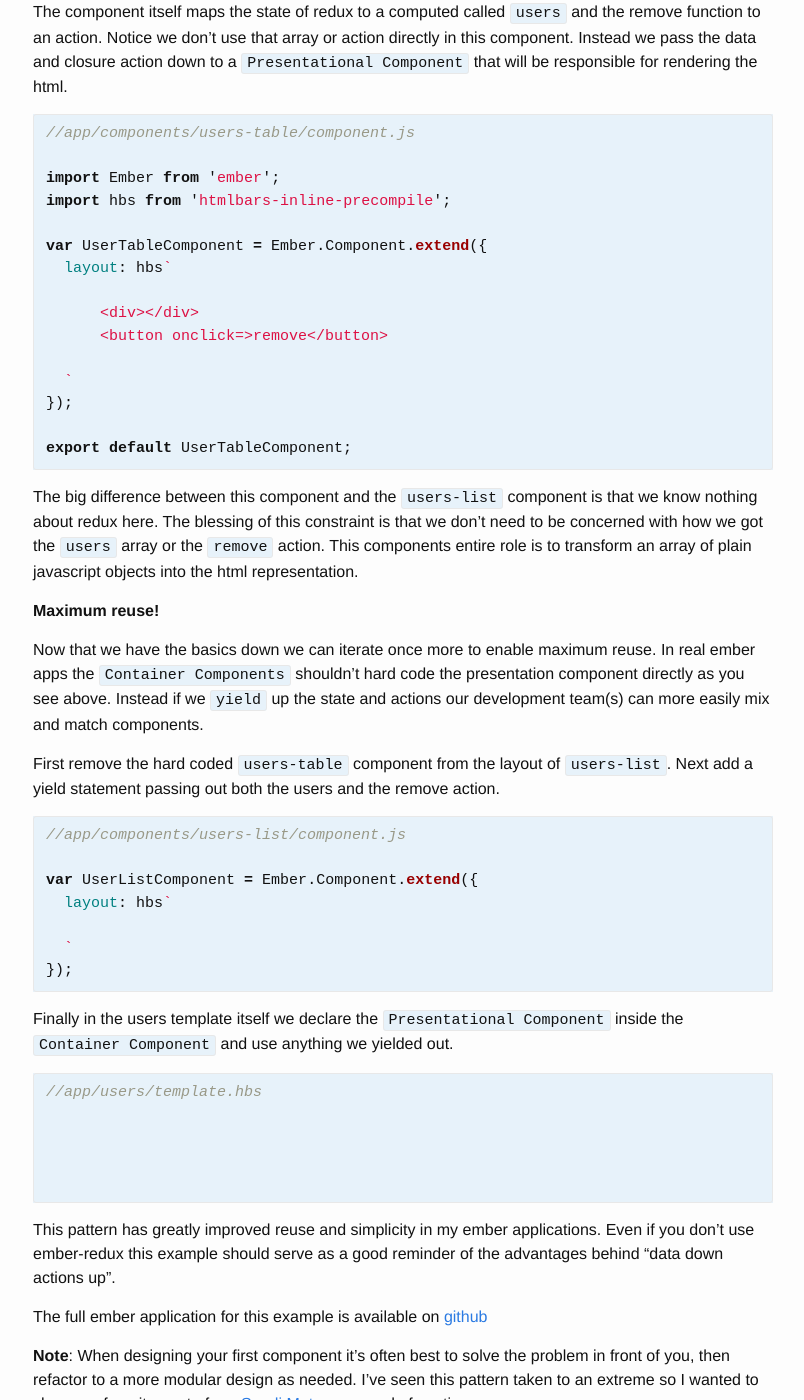
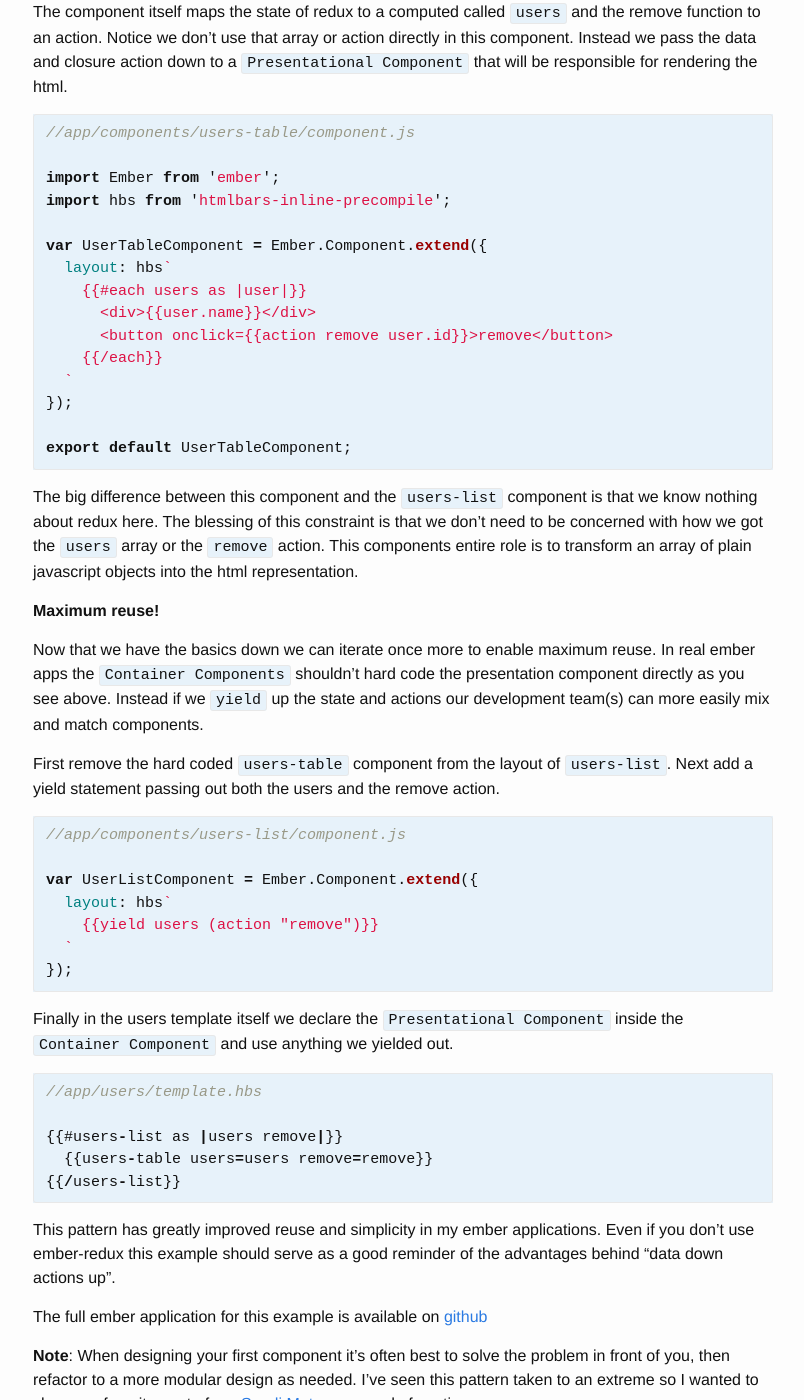
Before and after one commit to ember-redux/ember-redux, a Jekyll site: the page built from docs/ddau.md, in a window 1280 px wide and 1400 px high, scrolled down 3780 px. Shown: the whole window, without its empty margins (237-1041 px from the left). Built offline with Jekyll 4.4.1, drawn with Linux system fonts in a browser that asks for light colours; nearby versions of some CDN libraries; our own code applies the rules of GitHub Pages for plain Markdown files; some of the changed text lies outside the part shown.

Commit message:
fix(docs): wrap docs in {% raw %} tags
This escapes handlebars curly braces for Jekyll.

Fixes #83

```diff
--- a/docs/ddau.md
+++ b/docs/ddau.md
@@ -1,3 +1,5 @@
+{% raw %}
+
 # Data Down, Actions Up
 
 All of the examples so far have shown a single component but in real applications we build a tree of components each with a variety of responsibilities. In this short tutorial I hope to explain how redux has better informed my component design in ember by requiring the data down actions up paradigm.
@@ -199,3 +201,5 @@ Next learn about the different extension points by reading the [configuration](c
 [array]: https://gist.github.com/toranb/b661b53f9ab277ef8d4041cebe770414
 [idiomatic]: https://gist.github.com/toranb/8bf0b62841051dc64f1fa81299526a0a
 [github]: https://github.com/toranb/ember-redux-ddau-example
+
+{% endraw %}
```
Also changed, not shown: docs/configure.md (+4 -0 lines), docs/cookbook.md (+5 -1 lines), docs/index.md (+4 -0 lines), docs/quickstart.md (+4 -0 lines).
